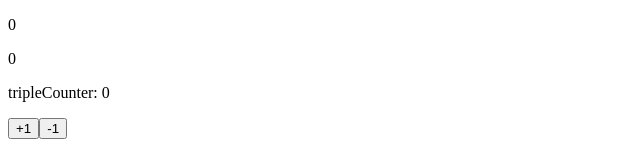
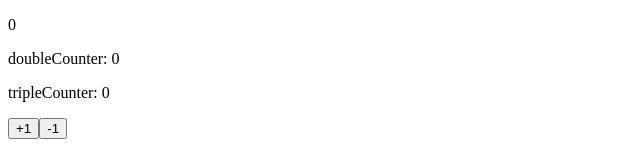
Before and after one commit to kinoko109/vue-cli, a Vue app: page / in a window 1280 px wide. Shown: the top 160 px of the page, without its empty margins (0-640 px from the left). Built offline with nearby package versions, Linux system fonts and the light colour scheme.

Commit message:
update: doubleCounterの描画場所を修正

```diff
--- a/src/App.vue
+++ b/src/App.vue
@@ -1,7 +1,7 @@
 <template>
   <div id="app">
     <p>{{ count }}</p>
-    <p>{{ doubleCounter }}</p>
+    <p>doubleCounter: {{ doubleCounter }}</p>
     <p>tripleCounter: {{ tripleCounter }}</p>
     <button @click="increment(1)">+1</button>
     <button @click="decrement(2)">-1</button>
```
